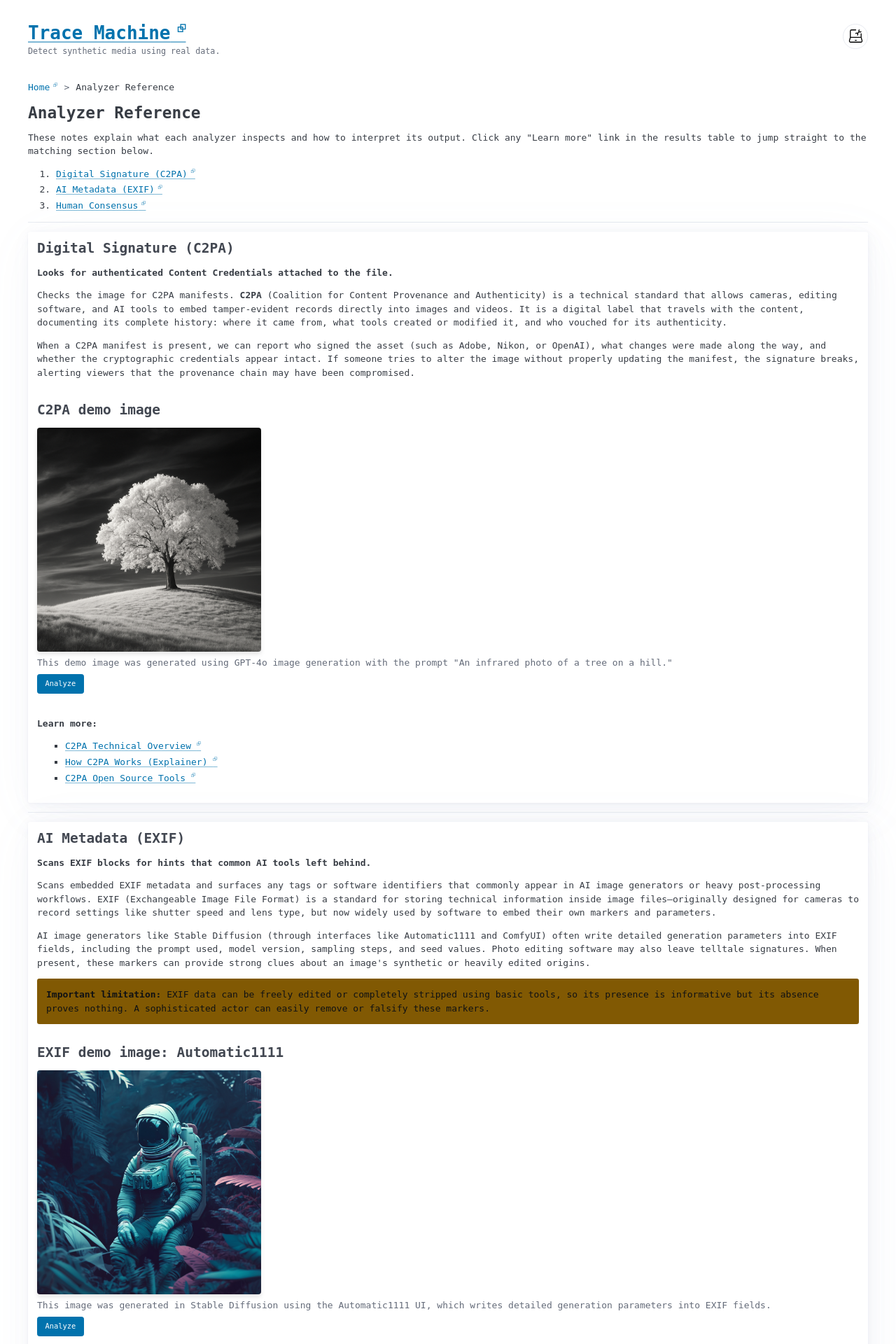
After one commit to bgsulz/Trace-Machine, a Flask app: page /info in a window 1280 px wide. The commit adds this page. Shown: the top 1920 px of the page at 70% size. Run offline with Flask 3, Linux system fonts and the light colour scheme; parts of the project's set-up code (start-up, migrations or seed data) failed here and were passed over; some libraries are stand-ins or nearby versions.

Commit message:
Add analyzer info page with tooltips, demo images, and detailed documentation for each analyzer

```diff
--- a/veracity/analyzers/manager.py
+++ b/veracity/analyzers/manager.py
@@ -24,6 +24,7 @@ class AnalyzerSpec:
     slug: str
     func: Callable[[AnalysisContext], AnalyzerOutput]
     template: str = DEFAULT_ANALYZER_TEMPLATE
+    tooltip: str = ""
 
 
 ANALYZERS: Sequence[AnalyzerSpec] = (
@@ -32,12 +33,14 @@ ANALYZERS: Sequence[AnalyzerSpec] = (
         slug="c2pa",
         func=run_c2pa,
         template="partials/analyzers/c2pa.html",
+        tooltip="Looks for authenticated Content Credentials attached to the file.",
     ),
     AnalyzerSpec(
         name="AI Metadata (EXIF)",
         slug="exif",
         func=run_exif_metadata,
         template="partials/analyzers/exif.html",
+        tooltip="Scans EXIF blocks for hints that common AI tools left behind.",
     ),
     # AnalyzerSpec(name="Google SynthID", func=run_synthid_stub),
     AnalyzerSpec(
@@ -45,6 +48,7 @@ ANALYZERS: Sequence[AnalyzerSpec] = (
         slug="human",
         func=run_human_consensus,
         template="partials/analyzers/human.html",
+        tooltip="Compares this upload to prior submissions and shows community votes.",
     ),
 )
 
@@ -158,4 +162,6 @@ def _format_result(
         "details": summary,
         "data": data,
         "template": spec.template,
+        "tooltip": spec.tooltip,
+        "info_id": f"info-{spec.slug}",
     }
--- a/veracity/routes.py
+++ b/veracity/routes.py
@@ -6,6 +6,7 @@ from .analysis_service import (
     perform_analysis,
     render_analyzer_fragment_html,
 )
+from .analyzers.manager import ANALYZERS
 from .voting_service import VOTE_CHOICES, apply_vote, get_voter_id
 
 bp = Blueprint("main", __name__)
@@ -14,6 +15,11 @@ bp = Blueprint("main", __name__)
 @bp.route("/")
 def index():
     return render_template("index.html")
+
+
+@bp.route("/info")
+def analyzer_info():
+    return render_template("info.html", analyzers=ANALYZERS)
 
 
 @bp.route("/analysis/<analysis_id>/analyzers/<slug>")
--- a/veracity/static/css/custom.css
+++ b/veracity/static/css/custom.css
@@ -85,11 +85,85 @@ body > header {
   margin-bottom: 2rem;
 }
 
-.result-image {
+.result-image,
+.demo-image {
   max-height: 320px;
   width: auto;
   border-radius: 4px;
   box-shadow: 0 4px 6px rgba(0, 0, 0, 0.1);
+}
+
+/* Analyzer titles & tooltips */
+.analyzer-title {
+  display: inline-flex;
+  flex-direction: column;
+  gap: 0.15rem;
+}
+
+.tooltip-trigger {
+  position: relative;
+  display: inline-flex;
+  align-items: center;
+  gap: 0.25rem;
+  cursor: help;
+}
+
+.tooltip-trigger::after {
+  content: "?";
+  display: inline-flex;
+  width: 1.15em;
+  height: 1.15em;
+  border-radius: 50%;
+  border: 1px solid var(--pico-muted-border-color);
+  font-size: 0.7em;
+  align-items: center;
+  justify-content: center;
+  color: var(--pico-muted-color);
+}
+
+.tooltip-bubble {
+  position: absolute;
+  top: calc(100% + 0.35rem);
+  left: 0;
+  min-width: 220px;
+  max-width: 320px;
+  padding: 0.65rem 0.75rem;
+  border-radius: 6px;
+  background: var(--pico-card-background-color);
+  border: 1px solid var(--pico-muted-border-color);
+  box-shadow: 0 8px 24px rgba(0, 0, 0, 0.25);
+  font-size: 0.85rem;
+  line-height: 1.4;
+  opacity: 0;
+  transform: translateY(4px);
+  transition: opacity 120ms ease, transform 120ms ease;
+  pointer-events: none;
+  z-index: 10;
+}
+
+.tooltip-bubble::after {
+  content: "";
+  position: absolute;
+  bottom: 100%;
+  left: 12px;
+  border-width: 6px;
+  border-style: solid;
+  border-color: transparent transparent var(--pico-card-background-color)
+    transparent;
+}
+
+.tooltip-trigger:hover .tooltip-bubble,
+.tooltip-trigger:focus-within .tooltip-bubble {
+  opacity: 1;
+  transform: translateY(0);
+}
+
+.analyzer-links {
+  margin-top: 0.15rem;
+}
+
+.analyzer-links a {
+  font-size: 0.85rem;
 }
 
 /* Status Badges */
@@ -238,17 +312,20 @@ body > header {
   border-top: 1px dashed var(--pico-muted-border-color);
 }
 
-.vote-buttons {
+.vote-buttons,
+.demo-buttons {
   display: flex;
   gap: 0.5rem;
   flex-wrap: wrap;
 }
 
-.vote-buttons form {
+.vote-buttons form,
+.demo-buttons form {
   margin: 0;
 }
 
-.vote-buttons button {
+.vote-buttons button,
+.demo-buttons button {
   font-size: 0.8rem;
   padding: 0.4rem 0.8rem;
   width: auto;
--- /dev/null
+++ b/veracity/templates/info.html
@@ -0,0 +1,39 @@
+{% extends "base.html" %}
+{% block content %}
+<section>
+  <nav aria-label="breadcrumb">
+    <ul>
+      <li><a href="{{ url_for('main.index') }}">Home</a></li>
+      <li>Analyzer Reference</li>
+    </ul>
+  </nav>
+
+  <h2>Analyzer Reference</h2>
+  <p>
+    These notes explain what each analyzer inspects and how to interpret its output. Click any
+    "Learn more" link in the results table to jump straight to the matching section below.
+  </p>
+
+  <ol>
+    {% for analyzer in analyzers %}
+    <li>
+      {% set info_id = "info-" ~ analyzer.slug %}
+      <a href="#{{ info_id }}">{{ analyzer.name }}</a>
+    </li>
+    {% endfor %}
+  </ol>
+
+  {% for analyzer in analyzers %}
+  <hr />
+  {% set info_id = "info-" ~ analyzer.slug %}
+  <article id="{{ info_id }}">
+    <h3>{{ analyzer.name }}</h3>
+    {% if analyzer.tooltip %}
+    <p><strong>{{ analyzer.tooltip }}</strong></p>
+    {% endif %}
+    {% set info_template = "partials/analyzer_infos/" ~ info_id ~ ".html" %}
+    {% include info_template %}
+  </article>
+  {% endfor %}
+</section>
+{% endblock %}
--- /dev/null
+++ b/veracity/templates/partials/analyzer_infos/info-c2pa.html
@@ -0,0 +1,45 @@
+<p>
+  Checks the image for C2PA manifests. <strong>C2PA</strong> (Coalition for Content Provenance and Authenticity) is a technical standard that allows cameras, editing software, and AI tools to embed tamper-evident records directly into images and videos. It is a digital label that travels with the content, documenting its complete history: where it came from, what tools created or modified it, and who vouched for its authenticity.
+</p>
+<p>
+  When a C2PA manifest is present, we can report who signed the asset (such as Adobe, Nikon, or OpenAI), what changes were made along the way, and whether the cryptographic credentials appear intact. If someone tries to alter the image without properly updating the manifest, the signature breaks, alerting viewers that the provenance chain may have been compromised.
+</p>
+<br/>
+<section>
+  <h3>C2PA demo image</h3>
+  <figure>
+    <img
+      src="{{ url_for('static', filename='info_images/infrared_tree.png') }}"
+      alt="Infrared-style tree scene used as a C2PA demo image"
+      class="demo-image"
+    />
+    <figcaption>
+      This demo image was generated using GPT-4o image generation with the prompt "An infrared photo of a tree on a hill."
+    </figcaption>
+  </figure>
+  <form action="{{ url_for('main.analyze') }}" method="get" style="display: inline" class="demo-buttons">
+    <input type="hidden" name="url" value="{{ url_for('static', filename='info_images/infrared_tree.png', _external=True) }}" />
+    <button type="submit">Analyze</button>
+  </form>
+</section>
+<br/>
+<p>
+  <strong>Learn more:</strong>
+  <ul>
+    <li>
+      <a href="https://c2pa.org/specifications/specifications/2.0/specs/C2PA_Specification.html" target="_blank" rel="noopener noreferrer">
+        C2PA Technical Overview
+      </a>
+    </li>
+    <li>
+      <a href="https://contentauthenticity.org/how-it-works" target="_blank" rel="noopener noreferrer">
+        How C2PA Works (Explainer)
+      </a>
+    </li>
+    <li>
+      <a href="https://github.com/contentauth/c2pa-rs" target="_blank" rel="noopener noreferrer">
+        C2PA Open Source Tools
+      </a>
+    </li>
+  </ul>
+</p>
--- /dev/null
+++ b/veracity/templates/partials/analyzer_infos/info-exif.html
@@ -0,0 +1,57 @@
+<p>
+  Scans embedded EXIF metadata and surfaces any tags or software identifiers that commonly appear in AI image generators or heavy post-processing workflows. EXIF (Exchangeable Image File Format) is a standard for storing technical information inside image files—originally designed for cameras to record settings like shutter speed and lens type, but now widely used by software to embed their own markers and parameters.
+</p>
+<p>
+  AI image generators like Stable Diffusion (through interfaces like Automatic1111 and ComfyUI) often write detailed generation parameters into EXIF fields, including the prompt used, model version, sampling steps, and seed values. Photo editing software may also leave telltale signatures. When present, these markers can provide strong clues about an image's synthetic or heavily edited origins.
+</p>
+<div class="flash-warning" style="margin-bottom: 0.75rem">
+  <strong>Important limitation:</strong> EXIF data can be freely edited or completely stripped using basic tools, so its presence is informative but its absence proves nothing. A sophisticated actor can easily remove or falsify these markers.
+</div>
+<br/>
+<section>
+  <h3>EXIF demo image: Automatic1111</h3>
+  <figure>
+    <img
+      src="{{ url_for('static', filename='info_images/astronaut.png') }}"
+      alt="Astronaut demo image with EXIF parameters from Automatic1111"
+      class="demo-image"
+    />
+    <figcaption>
+      This image was generated in Stable Diffusion using the Automatic1111 UI, which writes detailed generation parameters into EXIF fields.
+    </figcaption>
+  </figure>
+  <form action="{{ url_for('main.analyze') }}" method="get" style="display: inline" class="demo-buttons">
+    <input type="hidden" name="url" value="{{ url_for('static', filename='info_images/astronaut.png', _external=True) }}" />
+    <button type="submit">Analyze</button>
+  </form>
+</section>
+<br/>
+<section>
+  <h3>EXIF demo image: ComfyUI</h3>
+  <figure>
+    <img
+      src="{{ url_for('static', filename='info_images/bottle.png') }}"
+      alt="Bottle demo image with EXIF parameters from ComfyUI"
+      class="demo-image"
+    />
+    <figcaption>
+      This image was generated in Stable Diffusion using ComfyUI, another interface that can encode prompts and parameters into EXIF metadata.
+    </figcaption>
+  </figure>
+  <form action="{{ url_for('main.analyze') }}" method="get" style="display: inline" class="demo-buttons">
+    <input type="hidden" name="url" value="{{ url_for('static', filename='info_images/bottle.png', _external=True) }}" />
+    <button type="submit">Analyze</button>
+  </form>
+</section>
+<br/>
+<p>
+  <strong>Learn more:</strong>
+  <ul>
+    <li>
+      <a href="https://www.exif.org/" target="_blank" rel="noopener noreferrer">EXIF Standard Overview</a>
+    </li>
+    <li>
+      <a href="https://github.com/AUTOMATIC1111/stable-diffusion-webui/wiki/Features#png-info" target="_blank" rel="noopener noreferrer">How AI Generators Use EXIF</a>
+    </li>
+  </ul>
+</p>
--- /dev/null
+++ b/veracity/templates/partials/analyzer_infos/info-human.html
@@ -0,0 +1,4 @@
+<p>
+  Generates a perceptual hash of the upload, looks for similar hashes in our registry, and shares
+  how people previously voted on matched images so you can compare consensus.
+</p>
```
Also changed, not shown: veracity/templates/partials/analyzer_row.html (+17 -1 lines), veracity/static/info_images/astronaut.png (added), veracity/static/info_images/bottle.png (added), veracity/static/info_images/infrared_tree.png (added).
